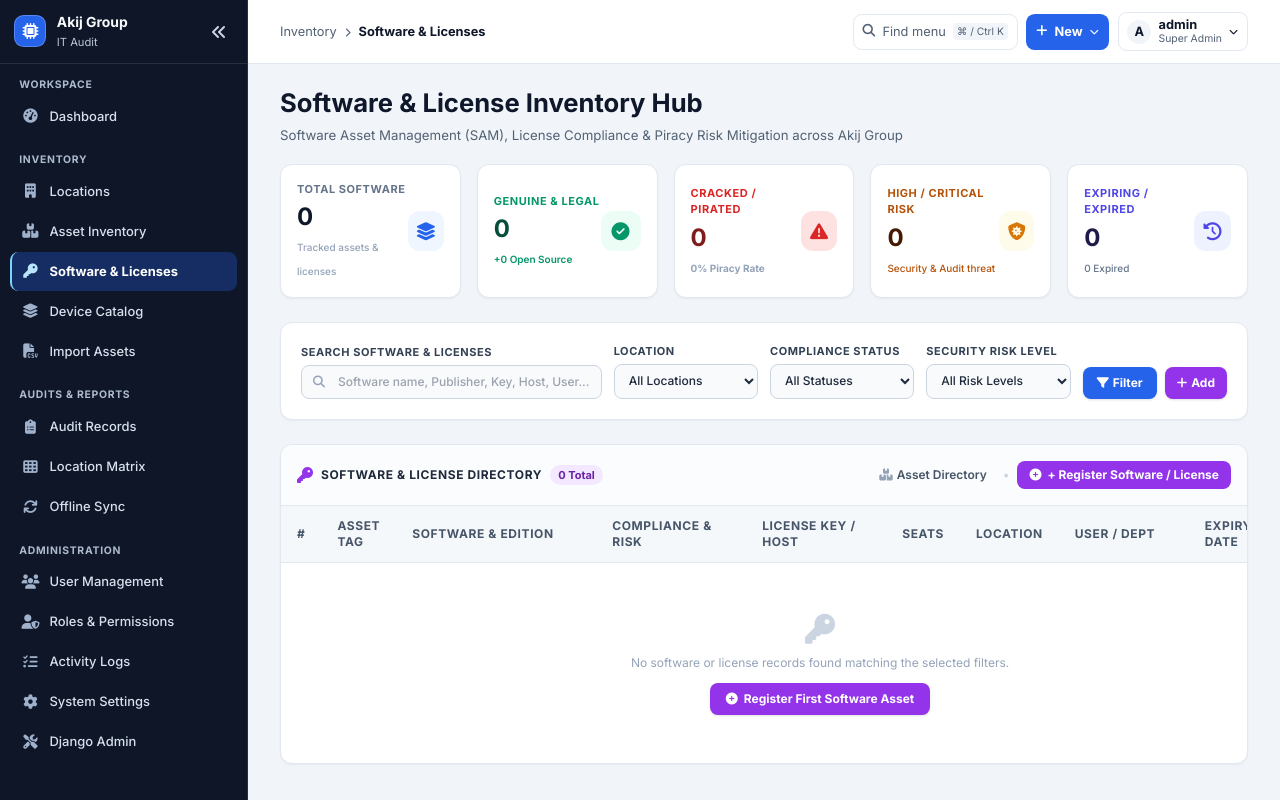
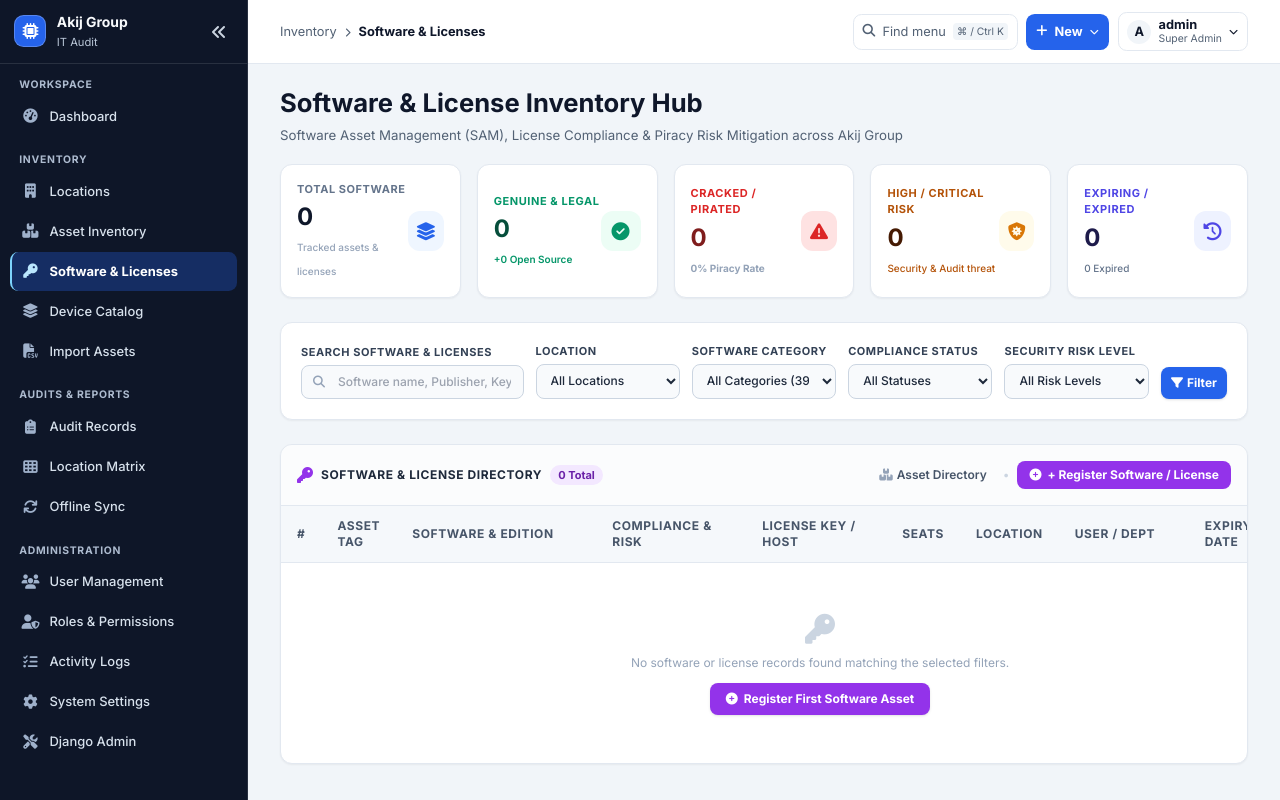
Before and after one commit to boniyeamincse/ariba-it-assets-audit, a Django app: page /software/ in a window 1280 px wide. Run offline with Django 5.2, Linux system fonts and the light colour scheme; a user stored in the database is signed in; data comes from the database, SQL or seed files in the repository; data that the repository does not hold is empty; some libraries are stand-ins or nearby versions.

Commit message:
feat: add 39 enterprise software master categories and category filter in software hub

```diff
--- a/apps/devices/configuration.py
+++ b/apps/devices/configuration.py
@@ -26,7 +26,7 @@ _TAG_CATEGORY_KEYWORDS = (
     ('ERP', r'erp|sap'),
     ('SSL', r'ssl|tls|certificate'),
     ('NAS', r'nas|network attached storage'),
-    ('VM', r'virtual machine|virtual server|cloud vm|vm'),
+    ('VM', r'virtual machine|virtual server|cloud vm|\bvm\b|virtualization|container|docker|kubernetes'),
     ('CCTV', r'cctv|camera|nvr|dvr'),
     ('AP', r'access point|unifi|wifi|wi-fi|ap'),
     ('PRT', r'printer|scanner'),
@@ -41,7 +41,7 @@ _TAG_CATEGORY_KEYWORDS = (
     ('UPS', r'ups|ips'),
     ('MON', r'monitor|display|screen'),
     ('IPP', r'ip phone|phone|telephone|voip'),
-    ('LIC', r'software|license|licence|chat|slack|teams|messaging|communication'),
+    ('LIC', r'software|license|licence|operating system|\bos\b|office|productivity|browser|graphics|design|cad|audio|video|editing|accounting|finance|payroll|programming|development|version control|git|cybersecurity|security|endpoint|siem|log management|vulnerability|remote access|vpn client|backup|recovery|monitoring|observability|email|communication|collaboration|project management|pdf|document|compression|archiving|media player|utilities|utility|firmware utilities|mobile device management|mdm|industrial|education|training|business-specific'),
     ('RCK', r'rack|cabinet'),
 )
 
--- a/apps/devices/tests.py
+++ b/apps/devices/tests.py
@@ -23,6 +23,7 @@ class CategoryButtonParser(HTMLParser):
 class DeviceCatalogTests(TestCase):
     @classmethod
     def setUpTestData(cls):
+        DeviceCategory.objects.all().delete()
         cls.admin = User.objects.create_superuser('catalog-admin')
         cls.network = DeviceCategory.objects.create(code='INFRASTRUCTURE', name="Engineer's Network")
         cls.users = DeviceCategory.objects.create(code='USERS', name='User Equipment')
--- a/apps/devices/views.py
+++ b/apps/devices/views.py
@@ -403,6 +403,7 @@ def software_list_view(request):
 
     # Filters
     loc_filter = request.GET.get('location', '').strip()
+    category_filter = request.GET.get('category', '').strip()
     compliance_filter = request.GET.get('compliance', '').strip()
     risk_filter = request.GET.get('risk', '').strip()
     remediation_filter = request.GET.get('remediation', '').strip()
@@ -410,6 +411,9 @@ def software_list_view(request):
 
     if loc_filter:
         software_qs = software_qs.filter(location_id=loc_filter)
+
+    if category_filter:
+        software_qs = software_qs.filter(device_type_id=category_filter)
 
     if compliance_filter:
         software_qs = software_qs.filter(compliance_status=compliance_filter)
@@ -460,8 +464,9 @@ def software_list_view(request):
 
     piracy_percentage = round((cracked_count / total_software * 100), 1) if total_software > 0 else 0
 
-    # Locations for filter
+    # Locations & Software Categories for filter
     locations = visible_locs.order_by('location_id', 'name')
+    software_categories = DeviceType.objects.filter(category__code='LOGICAL').order_by('order', 'name')
 
     # Pagination
     paginator = Paginator(software_qs.order_by('-risk_level', '-id'), 25)
@@ -479,7 +484,9 @@ def software_list_view(request):
         'expired_count': expired_count,
         'piracy_percentage': piracy_percentage,
         'locations': locations,
+        'software_categories': software_categories,
         'loc_filter': loc_filter,
+        'category_filter': category_filter,
         'compliance_filter': compliance_filter,
         'risk_filter': risk_filter,
         'remediation_filter': remediation_filter,
--- a/templates/devices/software_list.html
+++ b/templates/devices/software_list.html
@@ -100,10 +100,10 @@
 
     <!-- Filter & Search Toolbar -->
     <div class="bg-white p-5 rounded-xl border border-slate-200 shadow-sm">
-        <form method="GET" action="{% url 'software_list' %}" class="grid grid-cols-1 md:grid-cols-6 gap-3 items-end">
+        <form method="GET" action="{% url 'software_list' %}" class="grid grid-cols-1 md:grid-cols-12 gap-3 items-end">
 
             <!-- Search Query -->
-            <div class="md:col-span-2">
+            <div class="md:col-span-3">
                 <label class="block text-[11px] font-bold text-slate-700 uppercase tracking-wider mb-1">Search Software &amp; Licenses</label>
                 <div class="relative">
                     <span class="absolute inset-y-0 left-0 flex items-center pl-3 text-slate-400">
@@ -115,7 +115,7 @@
             </div>
 
             <!-- Location Dropdown -->
-            <div>
+            <div class="md:col-span-2">
                 <label class="block text-[11px] font-bold text-slate-700 uppercase tracking-wider mb-1">Location</label>
                 <select name="location" class="w-full py-2 px-2.5 bg-slate-50 border border-slate-300 rounded-lg text-xs font-medium text-slate-800 focus:bg-white focus:ring-2 focus:ring-blue-500 focus:outline-none">
                     <option value="">All Locations</option>
@@ -127,8 +127,21 @@
                 </select>
             </div>
 
+            <!-- Software Category Dropdown (39 Categories) -->
+            <div class="md:col-span-2">
+                <label class="block text-[11px] font-bold text-slate-700 uppercase tracking-wider mb-1">Software Category</label>
+                <select name="category" class="w-full py-2 px-2.5 bg-slate-50 border border-slate-300 rounded-lg text-xs font-medium text-slate-800 focus:bg-white focus:ring-2 focus:ring-blue-500 focus:outline-none">
+                    <option value="">All Categories (39)</option>
+                    {% for sc in software_categories %}
+                    <option value="{{ sc.id }}" {% if category_filter == sc.id|stringformat:"s" %}selected{% endif %}>
+                        {{ sc.name }}
+                    </option>
+                    {% endfor %}
+                </select>
+            </div>
+
             <!-- Compliance Status Dropdown -->
-            <div>
+            <div class="md:col-span-2">
                 <label class="block text-[11px] font-bold text-slate-700 uppercase tracking-wider mb-1">Compliance Status</label>
                 <select name="compliance" class="w-full py-2 px-2.5 bg-slate-50 border border-slate-300 rounded-lg text-xs font-medium text-slate-800 focus:bg-white focus:ring-2 focus:ring-blue-500 focus:outline-none">
                     <option value="">All Statuses</option>
@@ -139,7 +152,7 @@
             </div>
 
             <!-- Risk Level Dropdown -->
-            <div>
+            <div class="md:col-span-2">
                 <label class="block text-[11px] font-bold text-slate-700 uppercase tracking-wider mb-1">Security Risk Level</label>
                 <select name="risk" class="w-full py-2 px-2.5 bg-slate-50 border border-slate-300 rounded-lg text-xs font-medium text-slate-800 focus:bg-white focus:ring-2 focus:ring-blue-500 focus:outline-none">
                     <option value="">All Risk Levels</option>
@@ -150,20 +163,16 @@
             </div>
 
             <!-- Buttons -->
-            <div class="flex items-center space-x-2">
-                <button type="submit" class="flex-1 bg-blue-600 hover:bg-blue-700 text-white font-bold py-2 px-3 rounded-lg text-xs shadow transition flex items-center justify-center space-x-1">
+            <div class="md:col-span-1 flex items-center space-x-1.5">
+                <button type="submit" class="flex-1 bg-blue-600 hover:bg-blue-700 text-white font-bold py-2 px-2 rounded-lg text-xs shadow transition flex items-center justify-center space-x-1">
                     <i class="fa-solid fa-filter"></i>
                     <span>Filter</span>
                 </button>
-                {% if loc_filter or compliance_filter or risk_filter or remediation_filter or search_query %}
-                <a href="{% url 'software_list' %}" class="bg-slate-100 hover:bg-slate-200 text-slate-700 font-semibold py-2 px-2.5 rounded-lg text-xs transition" title="Clear Filters">
+                {% if loc_filter or category_filter or compliance_filter or risk_filter or remediation_filter or search_query %}
+                <a href="{% url 'software_list' %}" class="bg-slate-100 hover:bg-slate-200 text-slate-700 font-semibold py-2 px-2 rounded-lg text-xs transition" title="Clear Filters">
                     <i class="fa-solid fa-xmark"></i>
                 </a>
                 {% endif %}
-                <a href="{% url 'asset_create' %}?nature=LOGICAL" class="bg-purple-600 hover:bg-purple-700 text-white font-bold py-2 px-3 rounded-lg text-xs shadow transition flex items-center space-x-1 whitespace-nowrap">
-                    <i class="fa-solid fa-plus"></i>
-                    <span>Add</span>
-                </a>
             </div>
 
         </form>
```
Also changed, not shown: apps/devices/migrations/0009_seed_software_master_categories.py (added).
